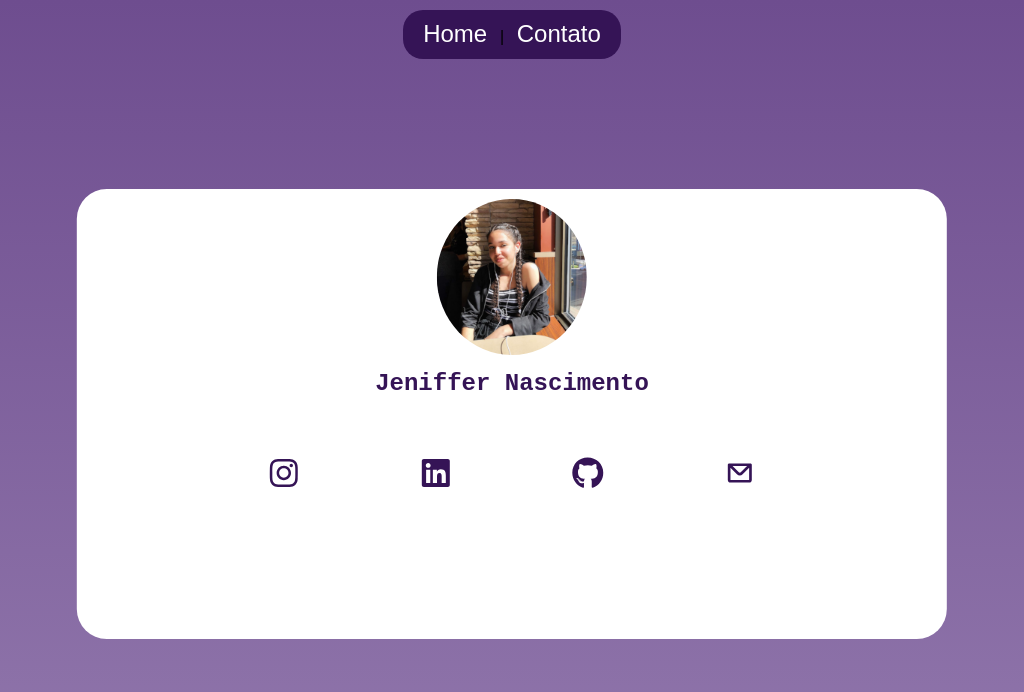
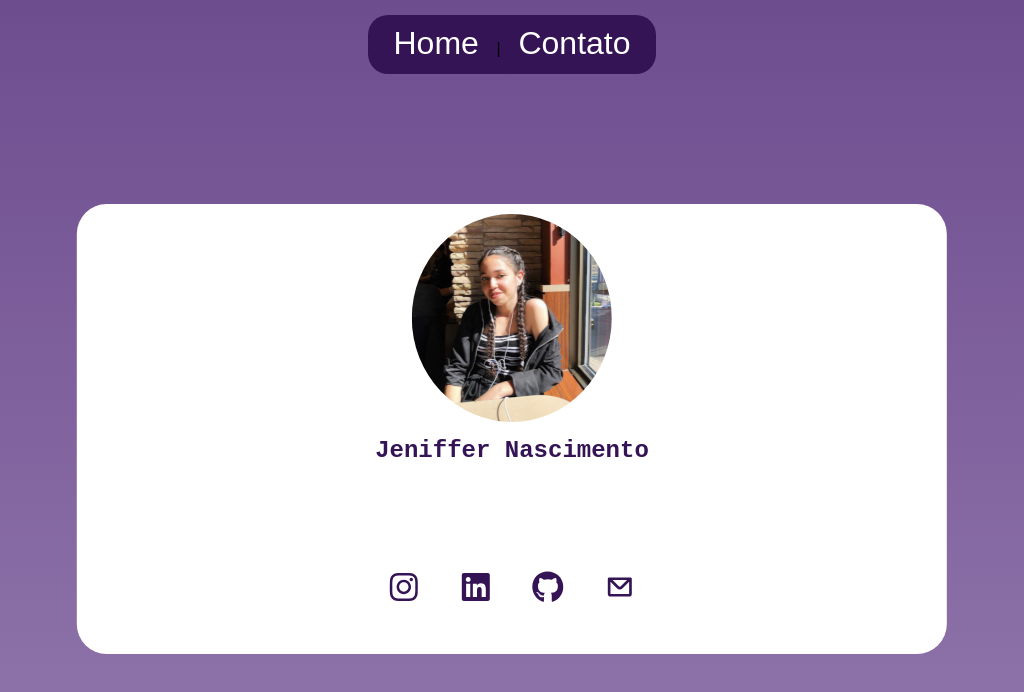
Before and after one commit to jenna428/perfil-social, a React (Create React App) app: page /perfil-social/contato in a window 1024 px wide. Shown: the top 692 px of the page. Built offline with nearby package versions, Linux system fonts and the light colour scheme; a web font is replaced by a local one.

Commit message:
adicionando media query

```diff
--- a/src/App.css
+++ b/src/App.css
@@ -26,7 +26,7 @@
 .perfil{
   border-radius: 50%;
   margin: 10px;
-  width: 150px;/*celular*/
+  width: 150px;
 }
 
 main{
@@ -51,3 +51,9 @@ h1{
   font-family: var(--fonte_titulo);
   color: var(--lilas_escuro);
 }
+
+@media screen and (min-width: 375px) and (max-width: 1024px){
+    .perfil{
+      width: 200px;
+    }
+}
--- a/src/componentes/Contato.module.css
+++ b/src/componentes/Contato.module.css
@@ -24,19 +24,23 @@
 }
 
 .list li{
-    margin: 2px;/*celular*/
+    margin: 2px;
     font-size: 2em;
     cursor: pointer;
 }
 
+@media screen and (min-width: 375px) and (max-width: 1024px) {
+    .list li{
+        margin: 5px;
+    }
+}
+/*
 @media screen and (min-width:992px) {
     .list li{
         margin: 50px;
-        font-size: 2em;
-        cursor: pointer;
     }
 
     .list{
         margin-top: 0;
     }
-}
+}*/
--- a/src/componentes/layout/NavBar.module.css
+++ b/src/componentes/layout/NavBar.module.css
@@ -16,7 +16,7 @@ ul{
 li{
     display: inline;
     padding: 10px;
-    font-size: 1.5em;/*celular*/
+    font-size: 1.5em;
 
 }
 
@@ -29,3 +29,13 @@ li{
 .item:hover{
     color: var(--lilas_claro);
 }
+
+@media screen and (min-width: 375px) and (max-width: 1024px) {
+    li{
+        font-size: 2em;
+        padding: 15px;
+    }
+    nav{
+        margin-top: 15px;
+    }
+}
```
Also changed, not shown: 4 other files (tests, documents, lock files or other folders).
